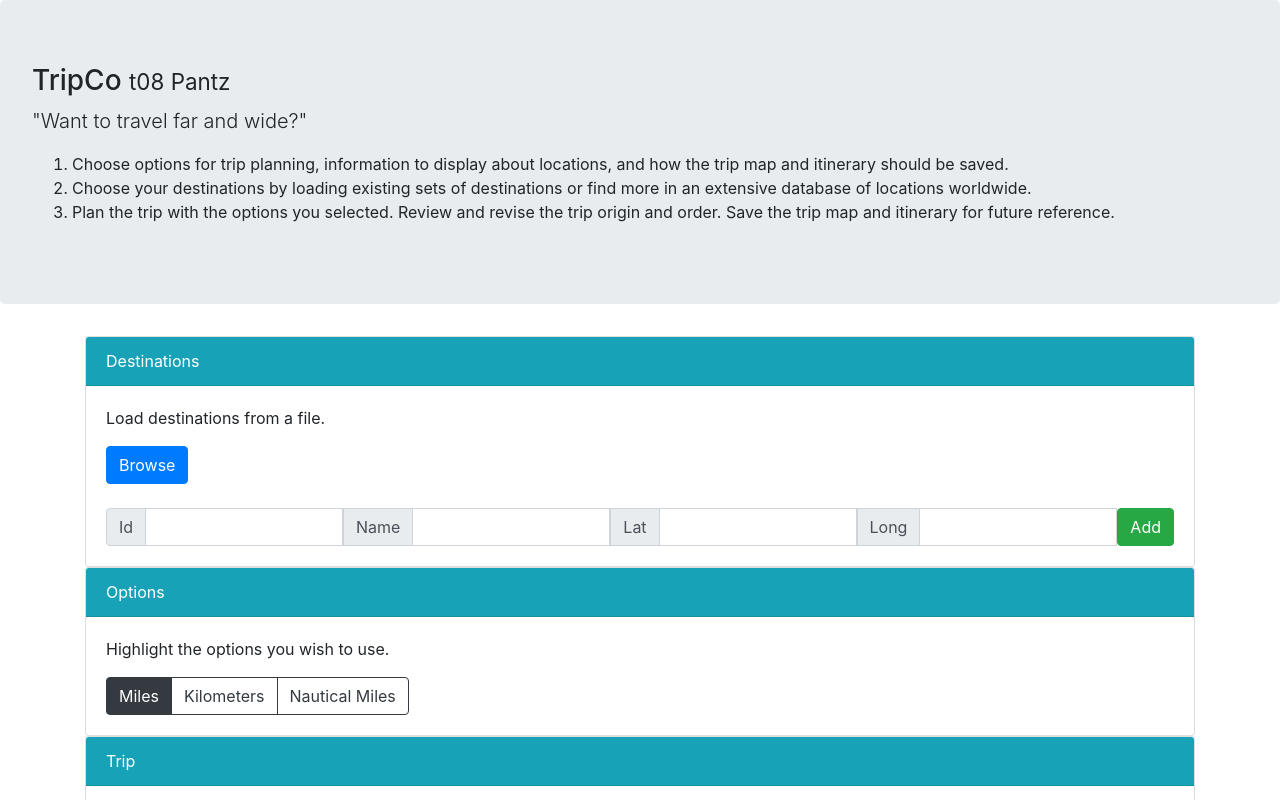
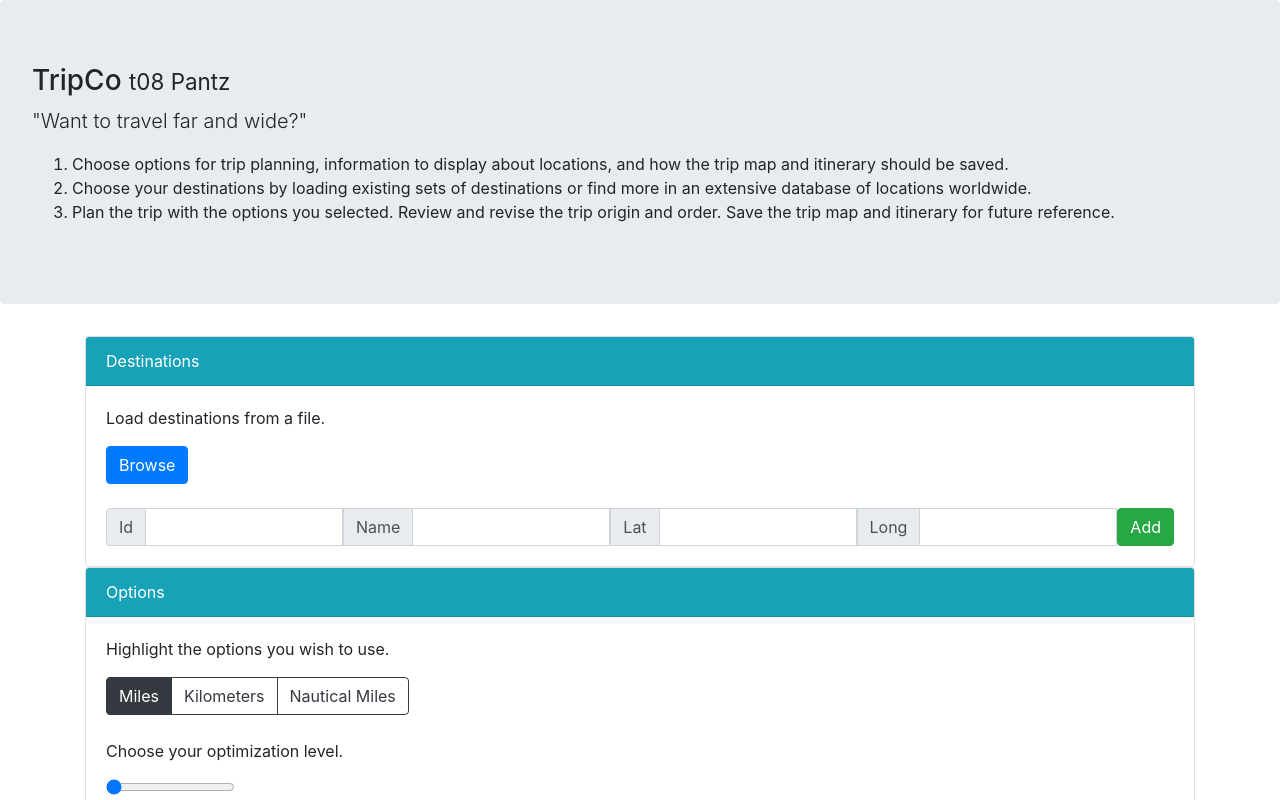
Before and after one commit to Connor13C/Map-Routing, a React app in the folder client/: page / in a window 1280 px wide. Shown: the top 800 px of the page. Built offline with nearby package versions, Linux system fonts and the light colour scheme; what jsonschema would draw is missing.

Commit message:
Adds slider and gets rid of some duplicate code

```diff
--- a/client/src/Itinerary.js
+++ b/client/src/Itinerary.js
@@ -9,10 +9,6 @@ class Itinerary extends Component {
 
   createTable () {
 
-    let distance = 0;
-      for(let  i = 0; i < this.props.trip.distances.length; i++) {
-          distance += this.props.trip.distances[i];
-      }
       let units = this.props.trip.options.distance;
       let places = this.props.trip.places;
 
@@ -23,22 +19,19 @@ class Itinerary extends Component {
       console.log(dests);
 
       //distance for each destination
+      let distance = 0;
       let dists = [];
-      if(this.props.trip.distances.length > 0 ){
-          dists = [<td>{0}</td>];
-      }
-
-      for(let i = 0; i < this.props.trip.distances.length; i++){
-          dists.push(<td>{this.props.trip.distances[i]}</td>);
-      }
-
-      let c = 0;
+      let initial = 0;
       let cumulative = [];
       if(this.props.trip.distances.length > 0){
           cumulative = [<td>{0}</td>];
+          dists = [<td>{0}</td>];
       }
       for (let i = 0; i < this.props.trip.distances.length; i++){
-          cumulative.push(<td>{c+=this.props.trip.distances[i]}</td>);
+          dists.push(<td>{this.props.trip.distances[i]}</td>);
+          cumulative.push(<td>{initial+=this.props.trip.distances[i]}</td>);
+          distance += this.props.trip.distances[i];
+
       }
 
     return {distance, units, dests, dists, cumulative};
--- a/client/src/Options.js
+++ b/client/src/Options.js
@@ -84,6 +84,13 @@ class Options extends Component{
   <input type="radio" id="nautical miles" name="distance" autcomplete="off" onClick={this.setNautMiles}/> Nautical Miles
       </label>
             </div>
+              <br/>
+              <br/>
+              <p> Choose your optimization level.</p>
+              <div className="slidecontainer">
+                  <input type="range" min="0" max="1" defaultValue="0" className="slider" id="slider">
+                  </input>
+              </div>
           </div>
         </div>
     )
```
Lines whose indentation alone changed are shown as unchanged.
